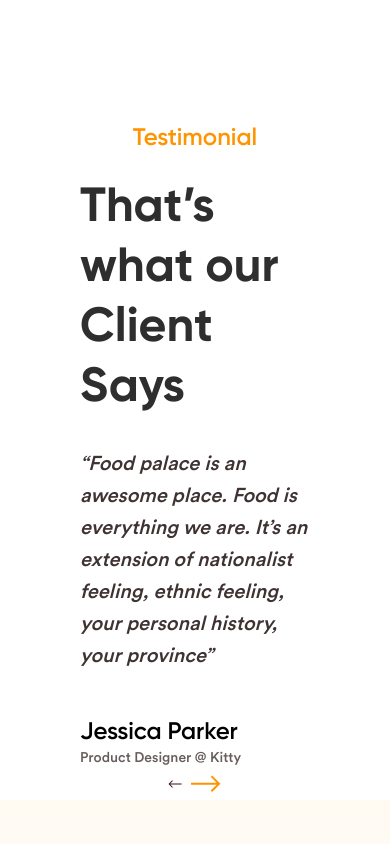
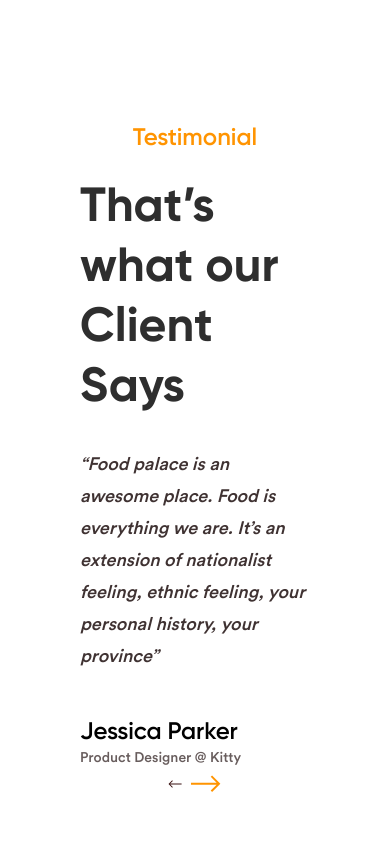
Before and after one commit to fadelun/food-palace, a Vue app: page / in a window 390 px wide. Shown: the part 5900-6744 px from the top of the page. Built offline with nearby package versions, Linux system fonts and the light colour scheme.

Commit message:
update: margins and padding in each section to keep it responsive

```diff
--- a/src/view/TheHeader.vue
+++ b/src/view/TheHeader.vue
@@ -4,7 +4,7 @@ import Hero from '../view/components/Hero.vue'
 </script>
 <!-- h-[727.22px] -->
 <template>
-  <header class="container px-10 md:px-20 xl:px-28 relative mx-auto pt-[46px]">
+  <header class="container px-10 md:px-20 xl:px-24 relative mx-auto pt-[46px]">
     <Navbar />
     <Hero />
   </header>
--- a/src/view/components/Hero.vue
+++ b/src/view/components/Hero.vue
@@ -16,7 +16,7 @@ import ExtraImg01 from '@/assets/image/extra-img-1.png'
         <span class="relative">__ Restaurant</span>
       </div>
       <h1
-        class="header text-6xl md:text-7xl xl:text-8xl md:leading-[108px] font-gilroy text-neutral-800 font-extrabold mt-4"
+        class="header text-6xl md:text-7xl xl:text-8xl font-gilroy text-neutral-800 font-extrabold mt-4"
       >
         <!-- gambar untuk text 'oo' -->
         <p>
--- a/src/view/components/Testimonial.vue
+++ b/src/view/components/Testimonial.vue
@@ -4,31 +4,31 @@ import LeftArrowIcon from '@/assets/vector/left-arrow.svg'
 import RightArrowIcon from '@/assets/vector/cil_arrow-right.svg'
 </script>
 <template>
-  <section id="testimonial" class="mt-40 lg:mt-24 relative">
+  <section id="testimonial" class="mt-40 lg:mt-24 mb-32 relative">
     <div class="container mx-auto flex flex-col lg:flex-row">
       <div
-        class="testimonial-text lg:w-1/2 flex flex-col lg:flex-row lg:flex-wrap px-20 lg:px-[150px] items-center content-center"
+        class="testimonial-text lg:w-1/2 flex flex-col lg:flex-row lg:flex-wrap px-20 items-center content-center"
       >
         <h1 class="order-2 text-[48px] text-agak-hitam font-bold leading-[60px] mt-6">
           That’s what our Client Says
         </h1>
         <h2 class="order-1 text-orange font-semibold text-2xl">Testimonial</h2>
         <div class="order-3 mt-[30px]">
-          <p class="text-xl font-[500] font-circular italic leading-8 text-hitam-soft">
+          <p class="text-lg font-[500] font-circular italic leading-8 text-hitam-soft">
             “Food palace is an awesome place. Food is everything we are. It’s an extension of
             nationalist feeling, ethnic feeling, your personal history, your province”
           </p>
           <p class="text-2xl font-gilroy font-semibold mt-11">Jessica Parker</p>
           <p class="font-circular text-sm text-abu-abu">Product Designer @ Kitty</p>
         </div>
-        <button class="arrow order-4 flex justify-end items-center gap-2">
+        <button class="arrow order-4 flex justify-end items-center gap-2 lg:hidden">
           <button><LeftArrowIcon /></button>
           <button><RightArrowIcon /></button>
         </button>
       </div>
       <!-- preview testimonial image -->
       <div class="hidden lg:block lg:w-1/2 relative">
-        <figure class="relative w-[744px]">
+        <figure class="relative w-[500px] xl:w-[600px]">
           <img :src="Testimonial" alt="testimonial image" class="" />
         </figure>
       </div>
```
